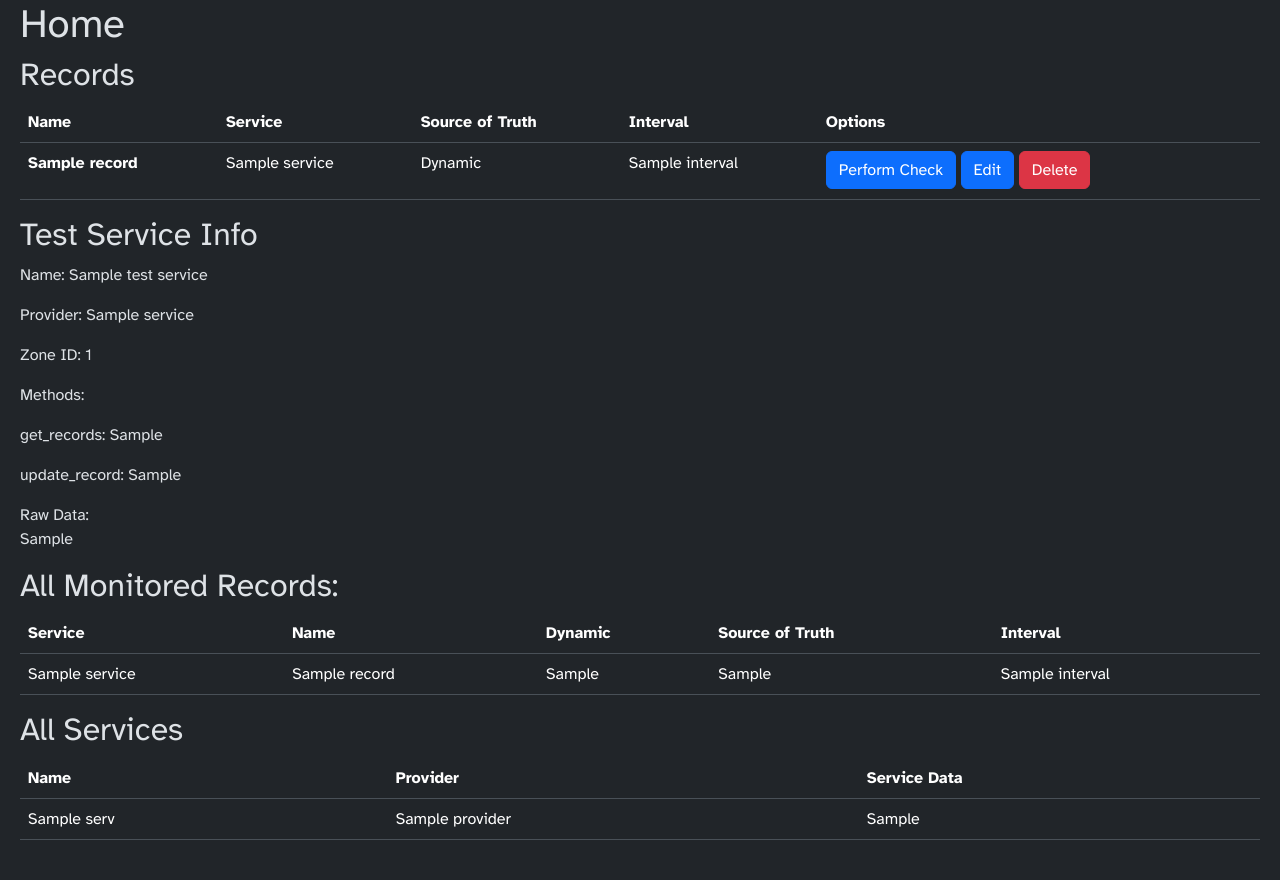
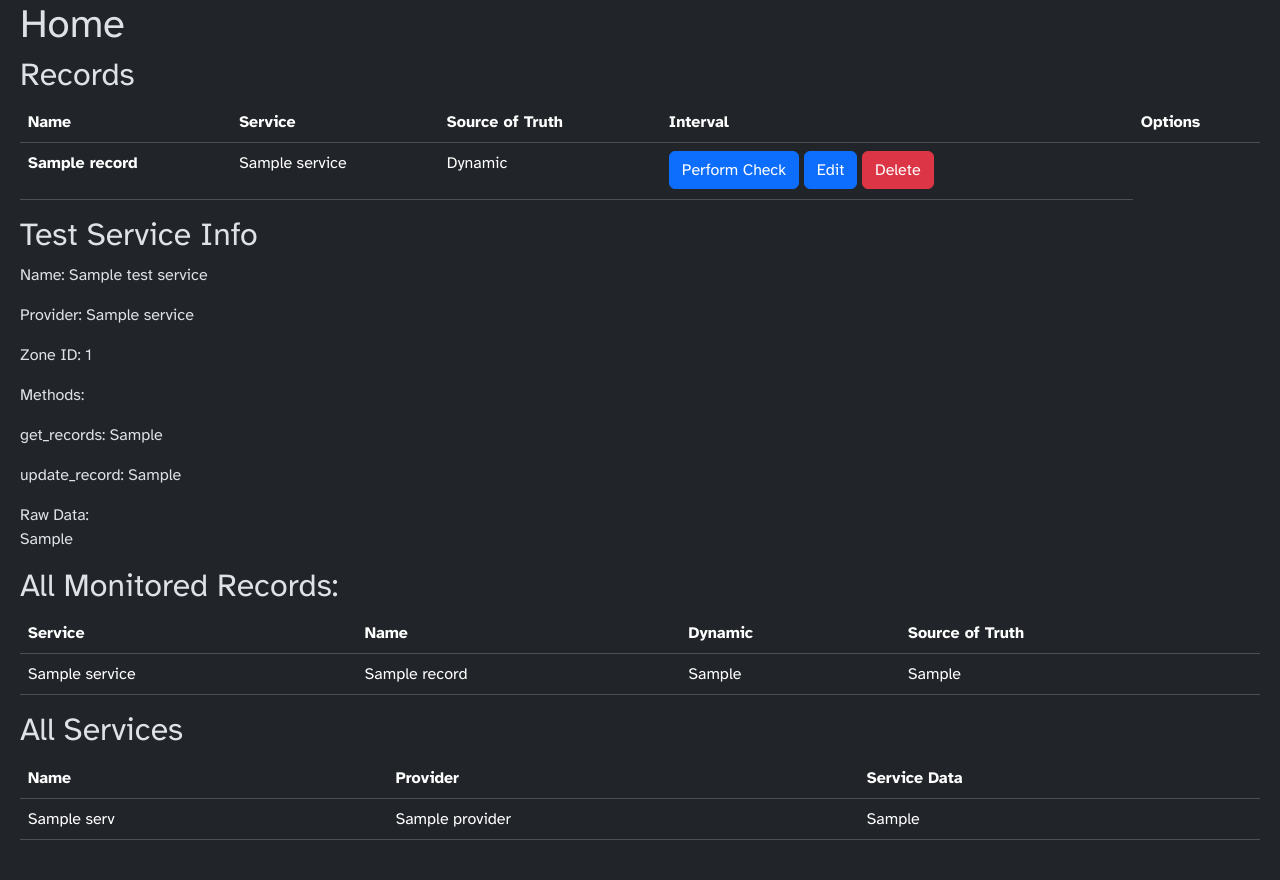
Before and after one commit to wycre/DNSAutocorrect, a Django app: template dynamicdns/templates/index.html in a window 1280 px wide. Shown: the part 80-960 px from the top of the page. Run offline with Django 5.2, Linux system fonts and the light colour scheme; the template is opened without the code that fills it: most values are stand-ins (such as "Sample title", 1, 10 or a date in 2020); parts of the project's set-up code (start-up, migrations or seed data) failed here and were passed over; some libraries are stand-ins or nearby versions.

Commit message:
remove interval checks all records will update every 1 minute by default, custom intervals will be added later

```diff
--- a/dynamicdns/forms.py
+++ b/dynamicdns/forms.py
@@ -18,7 +18,7 @@ class DNSServiceForm(forms.ModelForm):
 class MonitoredRecordForm(forms.ModelForm):
     class Meta:
         model = MonitoredRecord
-        fields = ('service', 'name', 'type', 'source_of_truth', 'dynamic_source_of_truth', 'interval')
+        fields = ('service', 'name', 'type', 'source_of_truth', 'dynamic_source_of_truth')
 
     def __init__(self, *args, **kwargs):
         super(MonitoredRecordForm, self).__init__(*args, **kwargs)
--- a/dynamicdns/templates/index.html
+++ b/dynamicdns/templates/index.html
@@ -77,8 +77,6 @@
                     {% endif %}
                     </td>
 
-                    <td><p>{{ record.interval }}</p></td>
-
                     <td>
                         <a class="btn btn-primary">Perform Check</a>
                         <a class="btn btn-primary">Edit</a>
@@ -107,7 +105,6 @@
             <th>Name</th>
             <th>Dynamic</th>
             <th>Source of Truth</th>
-            <th>Interval</th>
         </tr>
         </thead>
         <tbody>
@@ -117,7 +114,6 @@
                 <td>{{ record }}</td>
                 <td>{{ record.dynamic_source_of_truth }}</td>
                 <td>{{ record.source_of_truth }}</td>
-                <td>{{ record.interval }}</td>
             </tr>
         {% endfor %}
         </tbody>
```
Also changed, not shown: dynamicdns/templates/forms/new_monitored_record.html (+0 -11 lines).
